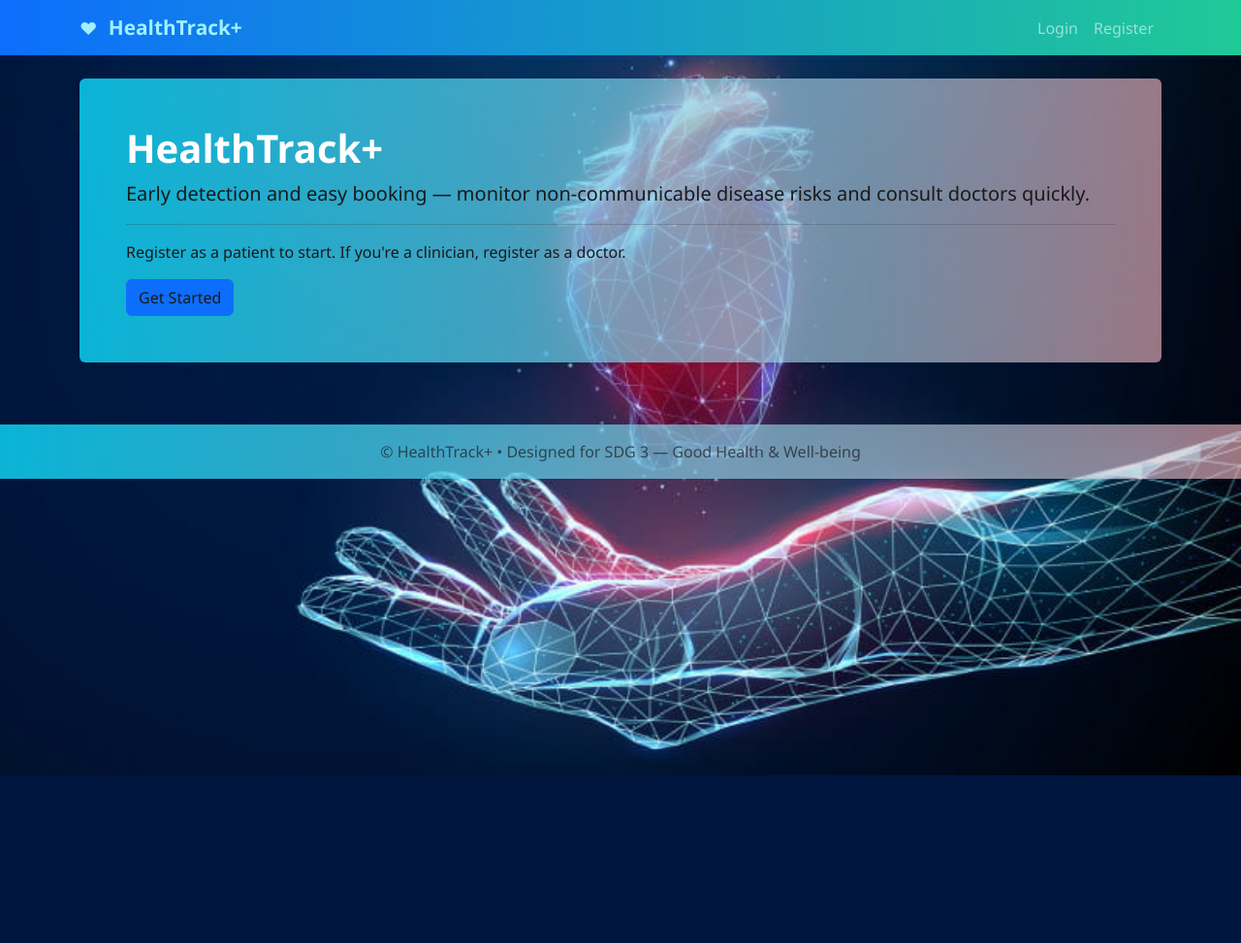
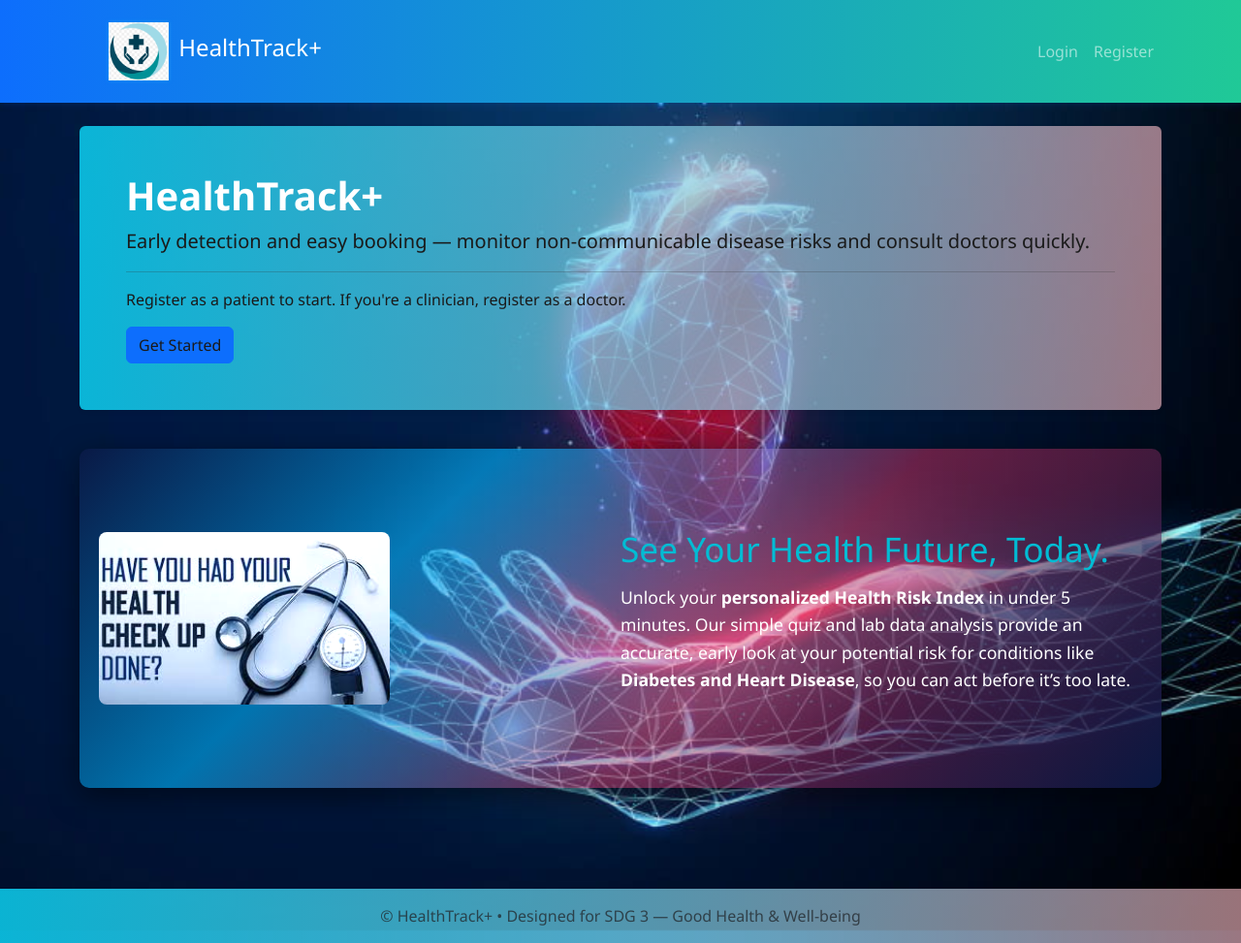
Before and after one commit to michaelouma/Health-Track-App, a Flask app: page / in a window 1280 px wide. Shown: the whole page at 97% size. Before the commit the page ends 800 px from the top, so only its background shows below. Run offline with Flask 2, Linux system fonts and the light colour scheme.

Commit message:
Adding a favicon to the web

```diff
--- a/static/css/style.css
+++ b/static/css/style.css
@@ -89,3 +89,110 @@ footer {
   font-weight: 700; /* Use a strong bold weight */
   color: white !important; /* Change title color to gray */
 }
+.risk-spotlight-section {
+    display: flex;
+    align-items: center;
+    justify-content: center;
+
+    padding: 60px 20px;
+    min-height: 350px;
+
+    max-width: 1400px;
+    margin: 40px auto;
+    border-radius: 10px;
+
+    /* *** RECTIFICATION: SOFTER GRADIENT (Blue -> Sky Blue -> Muted Red -> Dark Blue) *** */
+    background-image: linear-gradient(
+        135deg, /* Diagonal angle */
+
+        /* 1. Deep Blue Base (Start - Far Left) */
+        rgba(10, 25, 70, 0.9),
+
+        /* 2. Sky Blue Accent (Smoother transition) */
+        rgba(0, 180, 255, 0.6) 30%,
+
+        /* 3. Muted Red/Magenta (Midpoint - Lowered opacity to 0.4) */
+        rgba(255, 50, 100, 0.4) 60%,
+
+        /* 4. Deep Blue (End - Far Right) */
+        rgba(10, 25, 70, 0.9) 100%
+    );
+
+    box-shadow: 0 8px 30px rgba(0, 0, 0, 0.5);
+}
+
+/* --- Image Container (.spotlight-image-box) --- */
+.spotlight-image-box {
+    /* **RECTIFICATION**: Giving the image container 50% of the flexible space */
+    flex: 0 0 50%;
+    display: flex;
+    justify-content: flex-start;
+    padding-right: 40px;
+
+    /* **RECTIFICATION**: Aggressively increased maximum width and height */
+    max-height: 500px;
+    max-width: 700px; /* Allowing for a very large image container */
+}
+
+/* --- Image Element (.spotlight-image) --- */
+.spotlight-image {
+    /* **This is the key:** The image will now scale up to fill the much larger max-width of its container. */
+    max-width: 100%;
+    height: 100%;
+    object-fit: contain;
+    border-radius: 8px;
+    filter: brightness(1.1) saturate(1.1);
+}
+
+/* --- Text Container (.spotlight-text-box) --- */
+.spotlight-text-box {
+    flex: 1; /* Takes up the rest of the space */
+    max-width: 50%; /* Ensuring the text doesn't stretch too far */
+    color: #fff;
+    padding-left: 0;
+}
+
+.spotlight-text-box h3 {
+    font-size: 2.2em;
+    color: #00bcd4;
+    margin-bottom: 15px;
+}
+
+.spotlight-text-box p {
+    font-size: 1.1em;
+    line-height: 1.6;
+}
+
+/* ... (Mobile Responsiveness remains the same) ... */
+
+/* Styling for the Header and Logo */
+
+.header {
+    /* Assuming your header uses flexbox to align the logo and links */
+    display: flex;
+    align-items: center;
+    justify-content: space-between;
+    padding: 15px 30px; /* Adjust padding as needed */
+    /* ... other header styles (background-color, etc.) ... */
+}
+
+.logo-container {
+    display: flex;
+    align-items: center; /* Important for vertical alignment with text */
+}
+
+.brand-logo {
+    /* Set a small, clear height for the logo */
+    height: 60px;
+    width: auto;
+    /* Add space between the logo and the title text */
+    margin-right: 10px;
+    /* Ensure the logo color works with your dark header background */
+    filter: drop-shadow(0 0 2px rgba(0, 180, 255, 0.5));
+}
+
+/* Optional: Adjust the title to be slightly larger or clearer */
+.brand-title {
+    font-size: 1.5em;
+    color: white;
+}
--- a/templates/base.html
+++ b/templates/base.html
@@ -4,6 +4,7 @@
   <meta charset="utf-8">
   <meta name="viewport" content="width=device-width, initial-scale=1">
   <title>HealthTrack+</title>
+  <link rel="icon" type="image/png" href="../static/image/favicon.png">
   <!-- Bootstrap (for quick responsive UI) -->
   <link href="https://cdn.jsdelivr.net/npm/bootstrap@5.3.0/dist/css/bootstrap.min.css" rel="stylesheet">
   <link rel="stylesheet" href="{{ url_for('static', filename='css/style.css') }}">
@@ -11,9 +12,15 @@
 <body>
   <nav class="navbar navbar-expand-lg navbar-dark header-health">
     <div class="container">
-      <a class="navbar-brand" href="{{ url_for('index') }}">
-        <span class="brand-icon">❤</span> HealthTrack+
-      </a>
+      <header class="header">
+    <div class="logo-container">
+        <img src="../static/image/favicon.png" alt="HealthTrack+ Logo" class="brand-logo">
+
+        <h1 class="brand-title">
+            <span class="heart-icon"></span> HealthTrack+
+        </h1>
+    </div>
+  </header>
       <div class="collapse navbar-collapse">
         <ul class="navbar-nav ms-auto">
           {% if current_user.is_authenticated %}
--- a/templates/index.html
+++ b/templates/index.html
@@ -1,5 +1,6 @@
 {% extends "base.html" %}
 {% block content %}
+
   <div class="jumbotron p-5 rounded shadow-sm">
     <h1 class="display-6">HealthTrack+</h1>
     <p class="lead">Early detection and easy booking — monitor non-communicable disease risks and consult doctors quickly.</p>
@@ -7,4 +8,14 @@
     <p>Register as a patient to start. If you're a clinician, register as a doctor.</p>
     <a href="{{ url_for('register') }}" class="btn btn-primary">Get Started</a>
   </div>
+  <div class="risk-spotlight-section">
+    <div class="spotlight-image-box">
+        <img src="../static/image/Yhealth.jpeg" alt="Health Check Up" class="spotlight-image" height="400" width="300">
+    </div>
+
+    <div class="spotlight-text-box">
+        <h3>See Your Health Future, Today.</h3>
+        <p>Unlock your <strong>personalized Health Risk Index</strong> in under 5 minutes. Our simple quiz and lab data analysis provide an accurate, early look at your potential risk for conditions like <strong>Diabetes and Heart Disease</strong>, so you can act before it’s too late.</p>
+    </div>
+</div>
 {% endblock %}
```
Also changed, not shown: static/image/Yhealth.jpeg (added), static/image/favicon.png (added).
